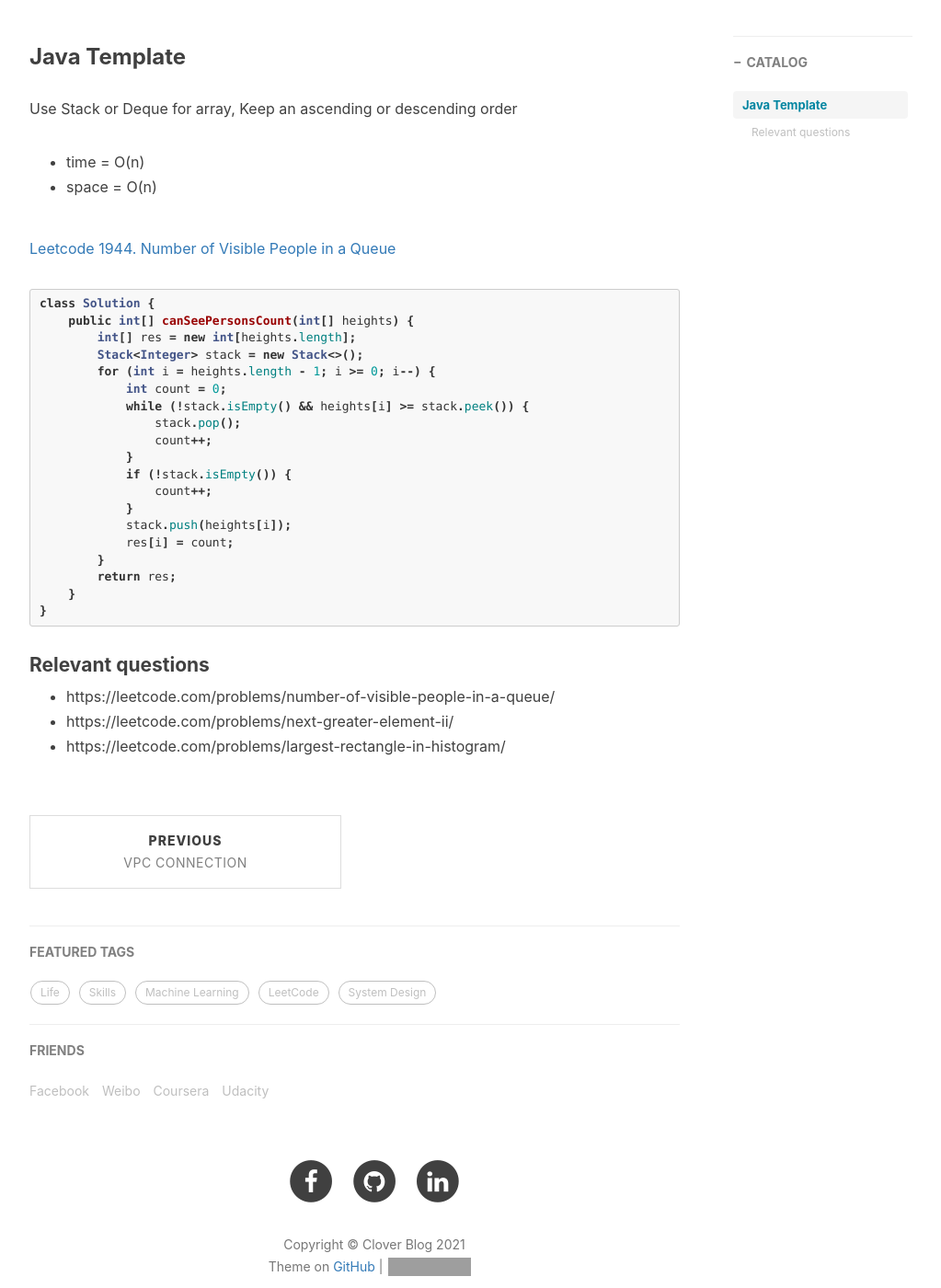
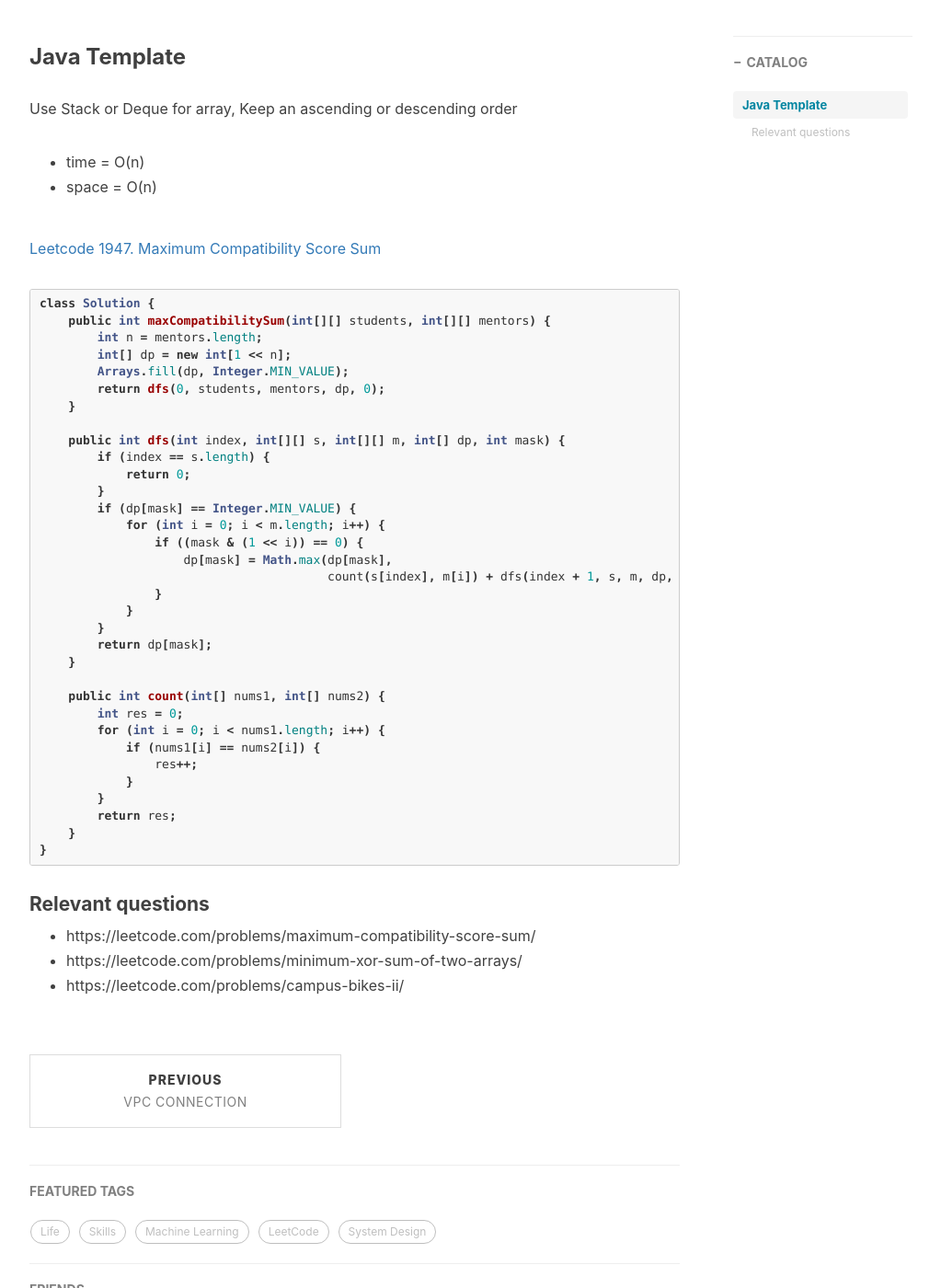
Before and after one commit to ly16/ly16.github.io, a Jekyll site: the page built from _posts/2021-07-30-leetcode-monotonicStack-template.md, in a window 1280 px wide and 1400 px high, scrolled down 584 px. Shown: the whole window at 92% size, without its empty margins (233-1256 px from the left). Built offline with Jekyll 4.4.1, drawn with Linux system fonts in a browser that asks for light colours; nearby versions of some CDN libraries; comment, search, counter and statistics services are not loaded; grey boxes are pictures that could not be loaded.

Commit message:
Update 2021-07-30-leetcode-monotonicStack-template.md

````diff
--- a/_posts/2021-07-30-leetcode-monotonicStack-template.md
+++ b/_posts/2021-07-30-leetcode-monotonicStack-template.md
@@ -17,23 +17,38 @@
 - time = O(n)
 - space = O(n)
 
-[Leetcode 1944. Number of Visible People in a Queue](https://leetcode.com/problems/number-of-visible-people-in-a-queue/)
+[Leetcode 1947. Maximum Compatibility Score Sum](https://leetcode.com/problems/maximum-compatibility-score-sum/)
+
 ```java
 class Solution {
-    public int[] canSeePersonsCount(int[] heights) {
-        int[] res = new int[heights.length];
-        Stack<Integer> stack = new Stack<>();
-        for (int i = heights.length - 1; i >= 0; i--) {
-            int count = 0;
-            while (!stack.isEmpty() && heights[i] >= stack.peek()) {
-                stack.pop();
-                count++;
+    public int maxCompatibilitySum(int[][] students, int[][] mentors) {
+        int n = mentors.length;
+        int[] dp = new int[1 << n];
+        Arrays.fill(dp, Integer.MIN_VALUE);
+        return dfs(0, students, mentors, dp, 0);
+    }
+
+    public int dfs(int index, int[][] s, int[][] m, int[] dp, int mask) {
+        if (index == s.length) {
+            return 0;
+        }
+        if (dp[mask] == Integer.MIN_VALUE) {
+            for (int i = 0; i < m.length; i++) {
+                if ((mask & (1 << i)) == 0) {
+                    dp[mask] = Math.max(dp[mask],
+                                        count(s[index], m[i]) + dfs(index + 1, s, m, dp, mask + (1 << i)));
+                }
             }
-            if (!stack.isEmpty()) {
-                count++;
+        }
+        return dp[mask];
+    }
+
+    public int count(int[] nums1, int[] nums2) {
+        int res = 0;
+        for (int i = 0; i < nums1.length; i++) {
+            if (nums1[i] == nums2[i]) {
+                res++;
             }
-            stack.push(heights[i]);
-            res[i] = count;
         }
         return res;
     }
@@ -42,6 +57,6 @@
 
 #### Relevant questions
 
-* https://leetcode.com/problems/number-of-visible-people-in-a-queue/
-* https://leetcode.com/problems/next-greater-element-ii/
-* https://leetcode.com/problems/largest-rectangle-in-histogram/
+* https://leetcode.com/problems/maximum-compatibility-score-sum/
+* https://leetcode.com/problems/minimum-xor-sum-of-two-arrays/
+* https://leetcode.com/problems/campus-bikes-ii/
````
